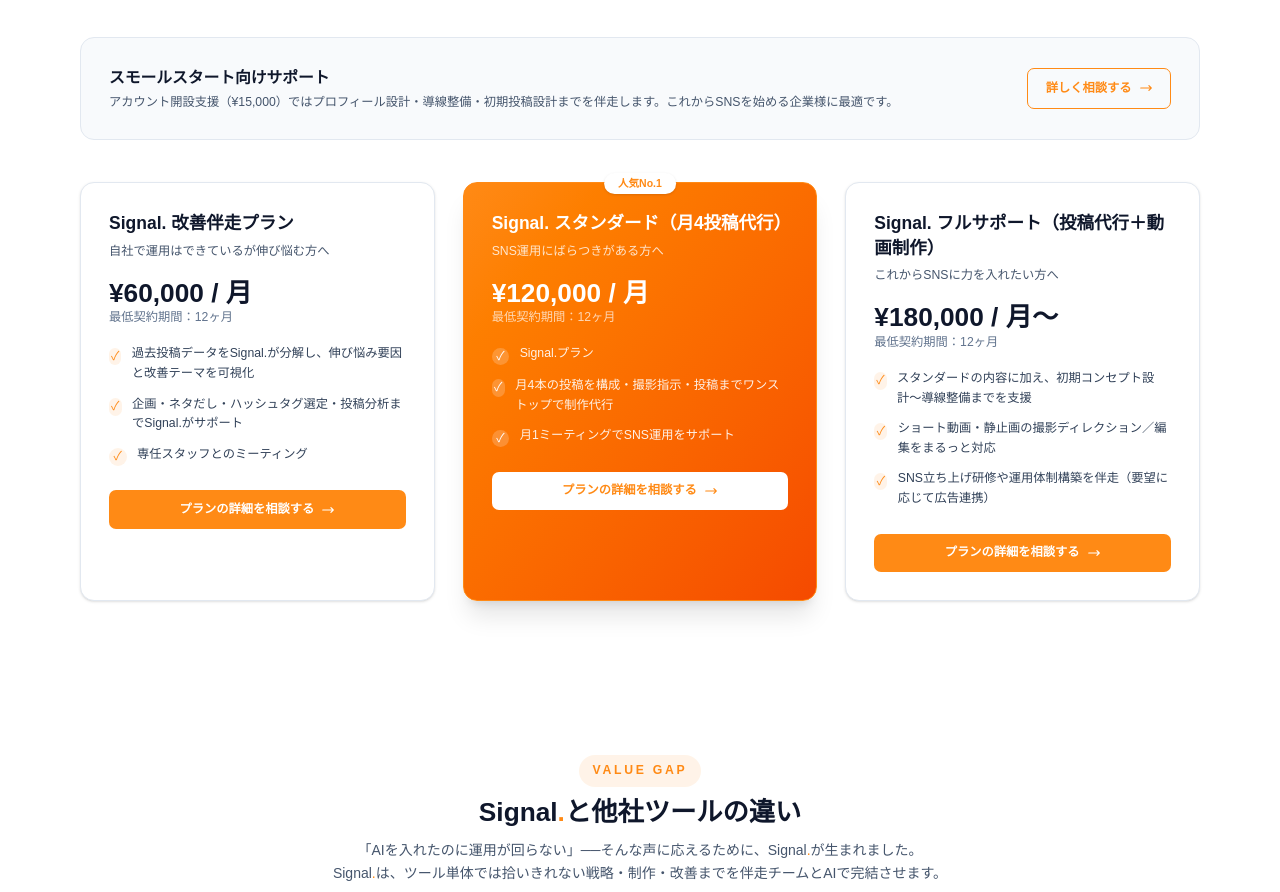
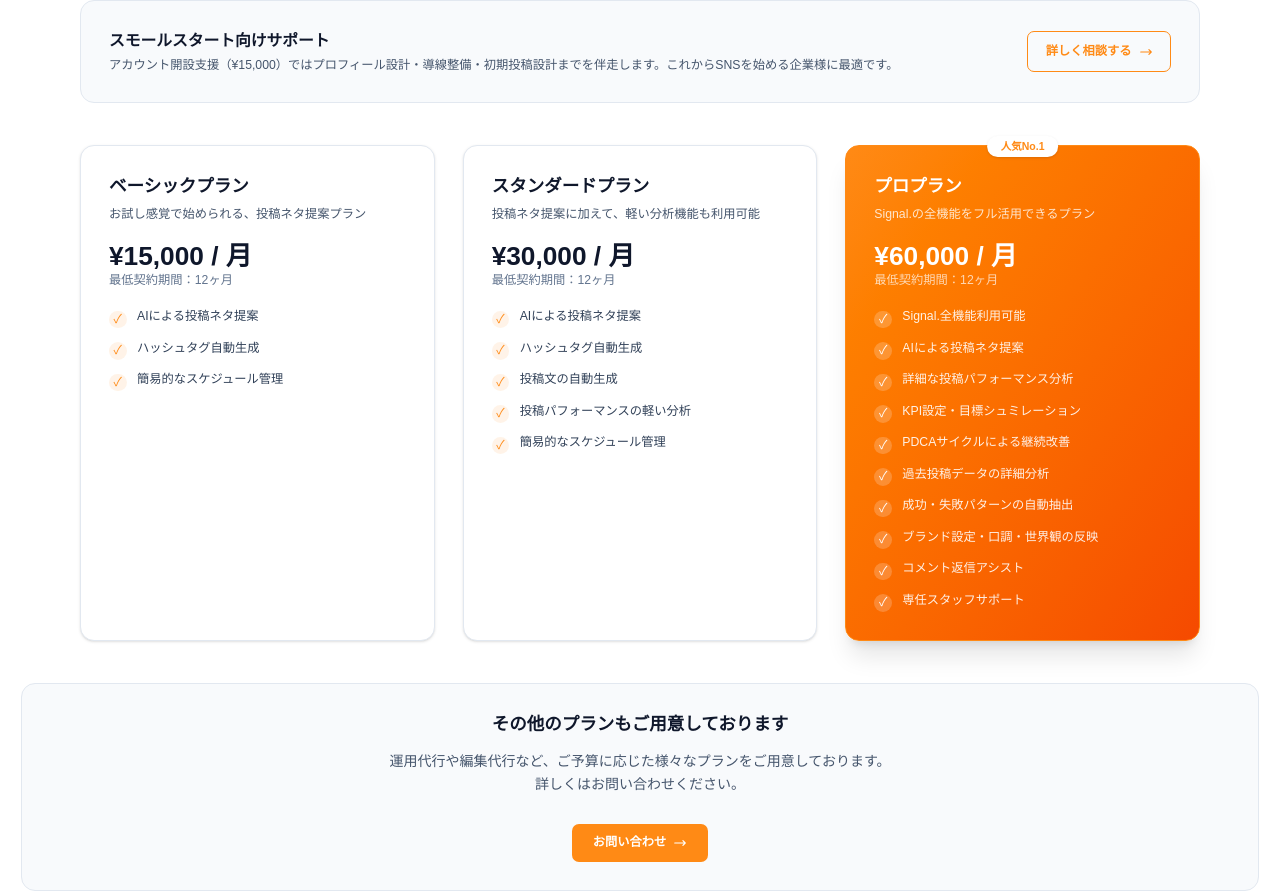
Before and after one commit to mogcia-app/signal-hp, a Next.js app: page / in a window 1280 px wide. Shown: the part 4176-5068 px from the top of the page. Built offline with nearby package versions, Linux system fonts and the light colour scheme; no server answers.

Commit message:
料金プランセクションの更新: プラン名・価格変更、機能説明更新、その他プランセクション追加

```diff
--- a/src/app/page.tsx
+++ b/src/app/page.tsx
@@ -555,9 +555,7 @@
       <h2 className="text-2xl sm:text-3xl lg:text-4xl font-bold text-slate-900">
         目的に合わせて選べる3つのプラン
       </h2>
-      <p className="max-w-3xl mx-auto text-sm sm:text-base text-slate-600 leading-relaxed">
-        その他にも様々なプランをご用意しております。詳しくはお問い合わせください。
-      </p>
+
     </div>
 
     <div className="bg-slate-50 border border-slate-200 rounded-2xl p-6 sm:p-8 flex flex-col lg:flex-row items-start lg:items-center gap-4 lg:gap-8">
@@ -578,36 +576,45 @@
     <div className="grid gap-6 sm:gap-8 grid-cols-1 md:grid-cols-2 lg:grid-cols-3">
       {[
         {
-          name: "Signal. 改善伴走プラン",
-          price: "¥60,000 / 月",
-          description: "自社で運用はできているが伸び悩む方へ",
+          name: "ベーシックプラン",
+          price: "¥15,000 / 月",
+          description: "お試し感覚で始められる、投稿ネタ提案プラン",
           recommended: false,
           features: [
-            "過去投稿データをSignal.が分解し、伸び悩み要因と改善テーマを可視化",
-            "企画・ネタだし・ハッシュタグ選定・投稿分析までSignal.がサポート",
-            "専任スタッフとのミーティング",
+            "AIによる投稿ネタ提案",
+            "ハッシュタグ自動生成",
+            "簡易的なスケジュール管理",
           ],
         },
         {
-          name: "Signal. スタンダード（月4投稿代行）",
-          price: "¥120,000 / 月",
-          description: "SNS運用にばらつきがある方へ",
-          recommended: true,
+          name: "スタンダードプラン",
+          price: "¥30,000 / 月",
+          description: "投稿ネタ提案に加えて、軽い分析機能も利用可能",
+          recommended: false,
           features: [
-            "Signal.プラン",
-            "月4本の投稿を構成・撮影指示・投稿までワンストップで制作代行",
-            "月1ミーティングでSNS運用をサポート",
+            "AIによる投稿ネタ提案",
+            "ハッシュタグ自動生成",
+            "投稿文の自動生成",
+            "投稿パフォーマンスの軽い分析",
+            "簡易的なスケジュール管理",
           ],
         },
         {
-          name: "Signal. フルサポート（投稿代行＋動画制作）",
-          price: "¥180,000 / 月〜",
-          description: "これからSNSに力を入れたい方へ",
-          recommended: false,
+          name: "プロプラン",
+          price: "¥60,000 / 月",
+          description: "Signal.の全機能をフル活用できるプラン",
+          recommended: true,
           features: [
-            "スタンダードの内容に加え、初期コンセプト設計〜導線整備までを支援",
-            "ショート動画・静止画の撮影ディレクション／編集をまるっと対応",
-            "SNS立ち上げ研修や運用体制構築を伴走（要望に応じて広告連携）",
+            "Signal.全機能利用可能",
+            "AIによる投稿ネタ提案",
+            "詳細な投稿パフォーマンス分析",
+            "KPI設定・目標シュミレーション",
+            "PDCAサイクルによる継続改善",
+            "過去投稿データの詳細分析",
+            "成功・失敗パターンの自動抽出",
+            "ブランド設定・口調・世界観の反映",
+            "コメント返信アシスト",
+            "専任スタッフサポート",
           ],
         },
       ].map((plan) => (
@@ -643,20 +650,34 @@
                 </li>
             ))}
               </ul>
+          </div>
+      ))}
+        </div>
+      </div>
 
-          <div className="pt-2">
+      {/* その他のプラン */}
+      <div className="mt-12">
+        <div className="bg-slate-50 border border-slate-200 rounded-2xl p-6 sm:p-8">
+          <div className="text-center space-y-4">
+            <h3 className="text-lg sm:text-xl font-semibold text-slate-900">
+              その他のプランもご用意しております
+            </h3>
+            <p className="text-sm sm:text-base text-slate-600 leading-relaxed max-w-2xl mx-auto">
+              運用代行や編集代行など、ご予算に応じた様々なプランをご用意しております。<br />
+              詳しくはお問い合わせください。
+            </p>
+            <div className="pt-4">
               <a
                 href="/contact"
-              className={`inline-flex w-full items-center justify-center gap-2 rounded-lg px-5 py-3 text-sm font-semibold transition ${plan.recommended ? 'bg-white text-[#ff8a15] hover:bg-white/90' : 'bg-[#ff8a15] text-white hover:bg-orange-600'}`}
+                className="inline-flex items-center gap-2 px-6 py-3 text-sm font-semibold text-white bg-[#ff8a15] rounded-lg hover:bg-orange-600 transition"
               >
-              プランの詳細を相談する
+                お問い合わせ
                 <svg className="w-4 h-4" fill="none" stroke="currentColor" viewBox="0 0 24 24">
                   <path strokeLinecap="round" strokeLinejoin="round" strokeWidth={2} d="M17 8l4 4m0 0l-4 4m4-4H3" />
                 </svg>
               </a>
             </div>
           </div>
-      ))}
         </div>
       </div>
 </section>
```
Lines whose indentation alone changed are shown as unchanged.
